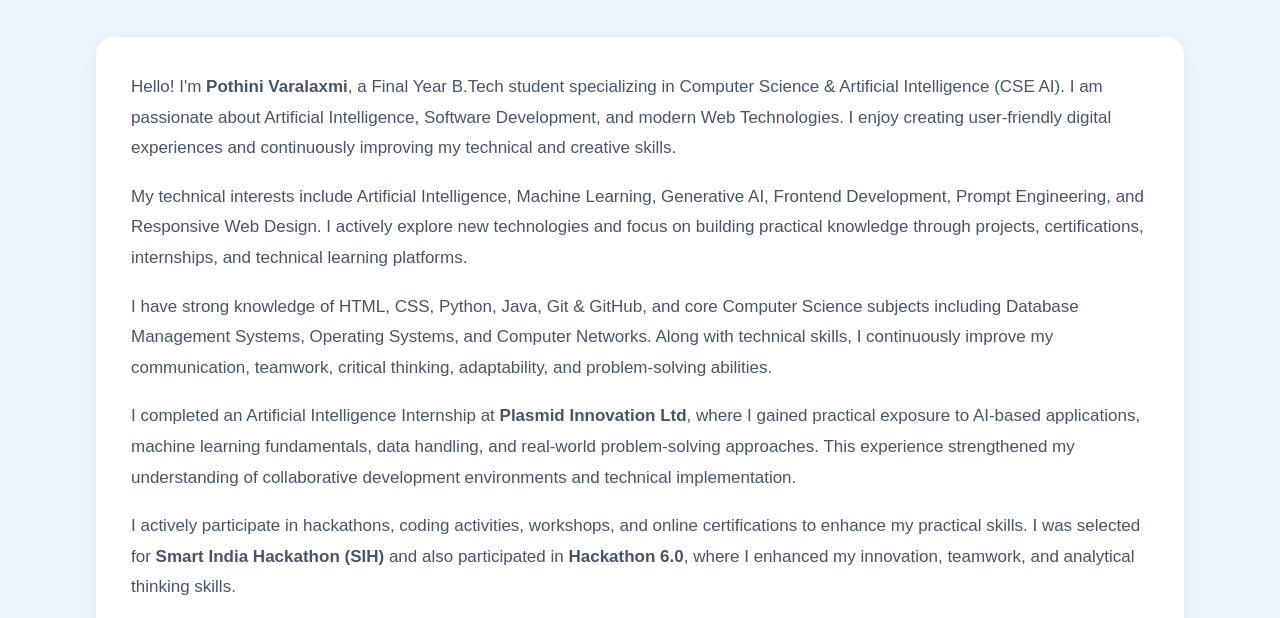
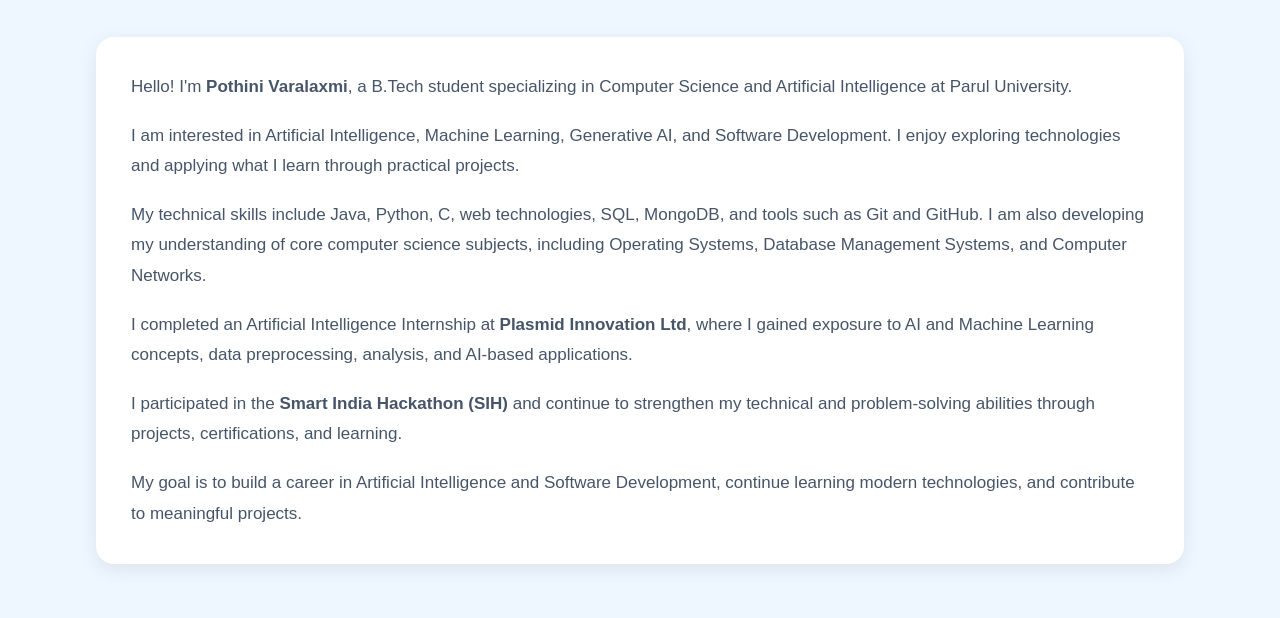
Before and after one commit to varalaxmi30072005/portfolio, a plain HTML site: page about.html in a window 1280 px wide. Shown: the part 182-800 px from the top of the page. Drawn offline with Linux system fonts and the light colour scheme.

Commit message:
Update about.html

```diff
--- a/about.html
+++ b/about.html
@@ -9,151 +9,75 @@
 <body>
 
     <!-- NAVBAR -->
-
     <nav>
-
         <ul>
-
             <li><a href="index.html">Home</a></li>
-
             <li><a href="about.html">About</a></li>
-
             <li><a href="projects.html">Projects</a></li>
-
             <li><a href="certifications.html">Certifications</a></li>
-
             <li><a href="contact.html">Contact</a></li>
-
         </ul>
-
     </nav>
 
     <!-- ABOUT SECTION -->
-
     <section class="section">
-
         <h2>About Me</h2>
 
         <div class="card">
-
             <p>
-
-                Hello! I'm <strong>Pothini Varalaxmi</strong>,
-                a Final Year B.Tech student specializing in
-                Computer Science & Artificial Intelligence (CSE AI).
-
-                I am passionate about Artificial Intelligence,
-                Software Development, and modern Web Technologies.
-                I enjoy creating user-friendly digital experiences
-                and continuously improving my technical and creative skills.
-
+                Hello! I'm <strong>Pothini Varalaxmi</strong>, a B.Tech student
+                specializing in Computer Science and Artificial Intelligence
+                at Parul University.
             </p>
 
             <br>
 
             <p>
-
-                My technical interests include Artificial Intelligence,
-                Machine Learning, Generative AI, Frontend Development,
-                Prompt Engineering, and Responsive Web Design.
-
-                I actively explore new technologies and focus on building
-                practical knowledge through projects, certifications,
-                internships, and technical learning platforms.
-
+                I am interested in Artificial Intelligence, Machine Learning,
+                Generative AI, and Software Development. I enjoy exploring
+                technologies and applying what I learn through practical projects.
             </p>
 
             <br>
 
             <p>
-
-                I have strong knowledge of HTML, CSS, Python,
-                Java, Git & GitHub, and core Computer Science subjects
-                including Database Management Systems,
-                Operating Systems, and Computer Networks.
-
-                Along with technical skills,
-                I continuously improve my communication,
-                teamwork, critical thinking,
-                adaptability, and problem-solving abilities.
-
+                My technical skills include Java, Python, C, web technologies,
+                SQL, MongoDB, and tools such as Git and GitHub. I am also
+                developing my understanding of core computer science subjects,
+                including Operating Systems, Database Management Systems,
+                and Computer Networks.
             </p>
 
             <br>
 
             <p>
-
                 I completed an Artificial Intelligence Internship at
-                <strong>Plasmid Innovation Ltd</strong>,
-                where I gained practical exposure to AI-based applications,
-                machine learning fundamentals,
-                data handling,
-                and real-world problem-solving approaches.
-
-                This experience strengthened my understanding of
-                collaborative development environments
-                and technical implementation.
-
+                <strong>Plasmid Innovation Ltd</strong>, where I gained exposure
+                to AI and Machine Learning concepts, data preprocessing,
+                analysis, and AI-based applications.
             </p>
 
             <br>
 
             <p>
-
-                I actively participate in hackathons,
-                coding activities,
-                workshops,
-                and online certifications to enhance my practical skills.
-
-                I was selected for
-                <strong>Smart India Hackathon (SIH)</strong>
-                and also participated in
-                <strong>Hackathon 6.0</strong>,
-                where I enhanced my innovation,
-                teamwork,
-                and analytical thinking skills.
-
+                I participated in the <strong>Smart India Hackathon (SIH)</strong>
+                and continue to strengthen my technical and problem-solving
+                abilities through projects, certifications, and learning.
             </p>
 
             <br>
 
             <p>
-
-                I have completed multiple certifications in
-                Artificial Intelligence,
-                Generative AI,
-                Web Development,
-                and Data Analytics from platforms including
-                freeCodeCamp,
-                LinkedIn Learning,
-                Udemy,
-                Tata Forage,
-                and SkillUp.
-
+                My goal is to build a career in Artificial Intelligence and
+                Software Development, continue learning modern technologies,
+                and contribute to meaningful projects.
             </p>
-
-            <br>
-
-            <p>
-
-                My goal is to build a successful career in
-                Artificial Intelligence and Software Development
-                by continuously learning modern technologies,
-                improving my technical expertise,
-                and contributing to innovative and impactful projects.
-
-            </p>
-
         </div>
-
     </section>
 
     <!-- FOOTER -->
-
     <footer>
-
         © 2026 Pothini Varalaxmi | Portfolio
-
     </footer>
 
 </body>
```
